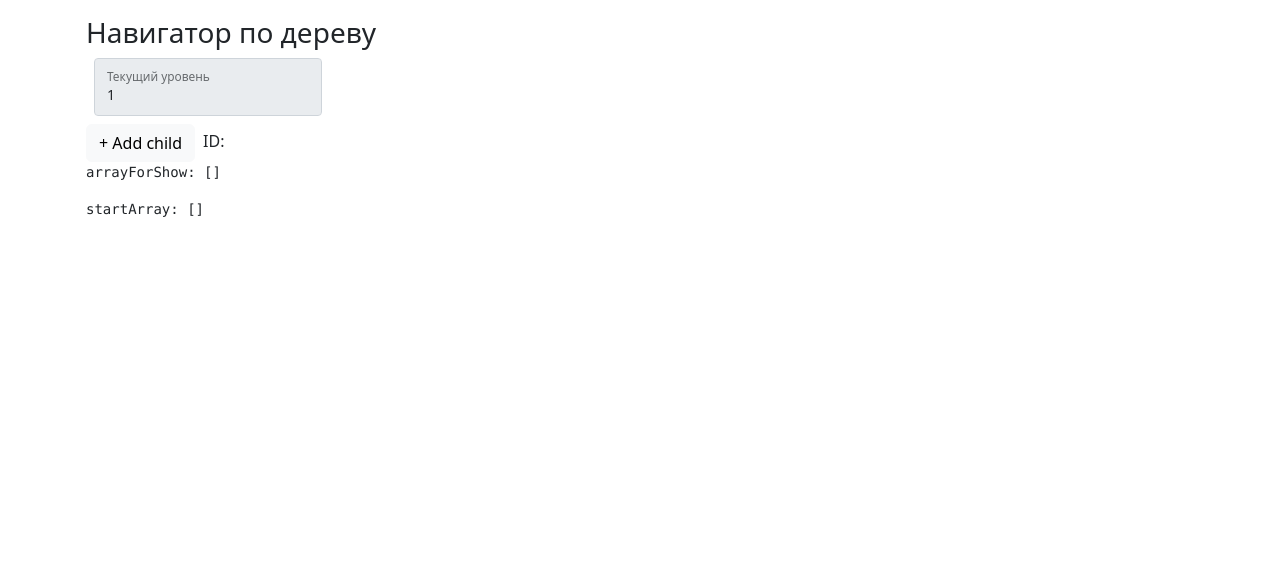
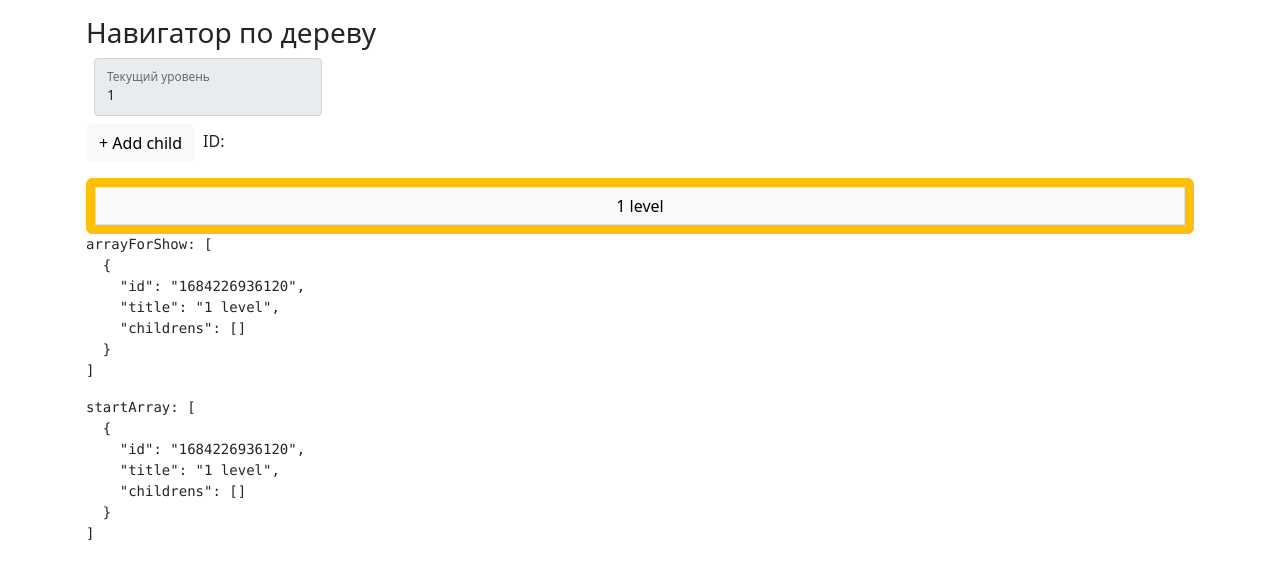
Before and after one commit to mccrush/navigator, a Vue app: page / in a window 1280 px wide. Both pictures are taken after a click on the button "+ Add child". Shown: the top 578 px of the page. Built offline with nearby package versions, Linux system fonts and the light colour scheme.

Commit message:
1 file modified

```diff
--- a/src/App.vue
+++ b/src/App.vue
@@ -62,7 +62,7 @@
               v-for="element in arrayForShow"
               :key="element"
               class="btn btn-light border rounded-0 flex-fill"
-              @click="currentItemId = element.id"
+              @click="setCurrentItemId(element.id)"
             >
               {{ element.title }}
             </button>
@@ -130,62 +130,53 @@ export default {
   computed: {
     arrayForShow() {
       if (this.currentItemId) {
-        return [];
+        //const array = JSON.parse(JSON.stringify(this.startArray));
+        const item = this.findItem(this.startArray, this.currentItemId);
+        return item ? item.childrens : [];
       }
       return this.startArray;
     },
-    // arrayForShow() {
-    //   if (this.currentItemId) {
-    //     let startArray = JSON.parse(JSON.stringify(this.arrayForShow));
-    //     return this.getChildArray(startArray, this.currentItemId);
-    //   }
-    //   return this.array;
-    // },
-
-    // arrayForShow() {
-    //   if (this.currentItemId) {
-    //     const el = this.startArray.find(
-    //       (item) => item.id === this.currentItemId
-    //     );
-    //     if (el) {
-    //       console.log('el find = ', el);
-    //       this.startArray = el.childrens;
-    //       return this.startArray;
-    //     }
-    //     console.log('el NOT find = ', el);
-    //     return [];
-    //   }
-    //   return this.startArray;
-    // },
   },
   methods: {
     findItem(array, CII) {
-      if (array.length) {
-        const item = array.find((el) => el.id === CII);
+      return new Promise(function (resolve, reject) {
+        console.log('findItem() array for find item = ', array);
+        if (array.length) {
+          const item = array.find((el) => el.id === CII);
+          if (item) {
+            console.log('findItem() find item = ', item);
+            //return item;
+            resolve(item);
+          } else {
+            array.forEach((el) => {
+              console.log('findItem() foreEach iteration for el = ', el.id);
+              this.findItem(el.childrens, CII);
+            });
+          }
+        } else {
+          console.log('findItem() Пришел пустой массив');
+          return;
+        }
+      });
+    },
+
+    addChild() {
+      if (this.currentItemId) {
+        //let item = this.findItem(this.startArray, this.currentItemId);
+        this.findItem(this.startArray, this.currentItemId).then((item) => {
+          console.log('addChild() find item before IF = ', item);
+        });
+        //console.log('addChild() find item before IF = ', item);
         if (item) {
-          return item;
+          console.log('addChild() find item in IF = ', item);
+          item.childrens.push(this.createChild());
         } else {
-          array.forEach((el) => this.findItem(el.childrens, CII));
+          console.log('addChild() item не найден');
         }
+      } else {
+        this.startArray.push(this.createChild());
       }
-      return false;
     },
-    // getArrayForShow() {
-    //   if (this.currentItemId) {
-    //     let startArray = JSON.parse(JSON.stringify(this.arrayForShow));
-    //     this.arrayForShow = this.getChildArray(startArray, this.currentItemId);
-    //     return this.arrayForShow;
-    //   }
-    //   return this.arrayForShow;
-    // },
-
-    // addChild() {
-    //   if (this.currentItemId) {
-    //     this.startArray = [];
-    //     this.startArray.push(this.createChild());
-    //   }
-    //   this.startArray.push(this.createChild());
-    // },
 
     createChild() {
       return {
@@ -193,6 +184,13 @@ export default {
         title: `${this.currentLevel} level`,
         childrens: [],
       };
+    },
+
+    setCurrentItemId(CII) {
+      this.currentItemId = CII;
+      this.currentLevel++;
+      //this.startArray = this.arrayForShow;
+      //this.startArray = JSON.parse(JSON.stringify(this.arrayForShow));
     },
 
     // getChildArray(array, parentId) {
```
